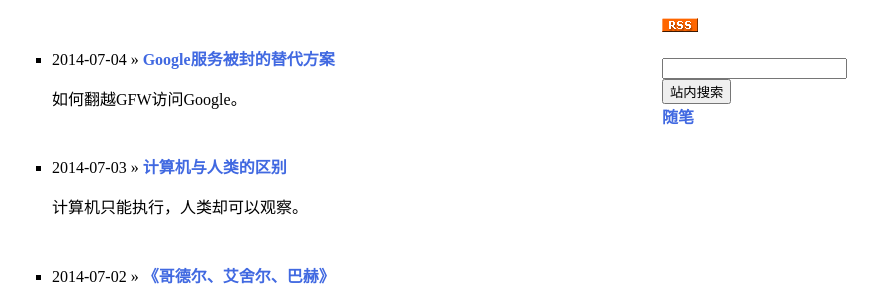
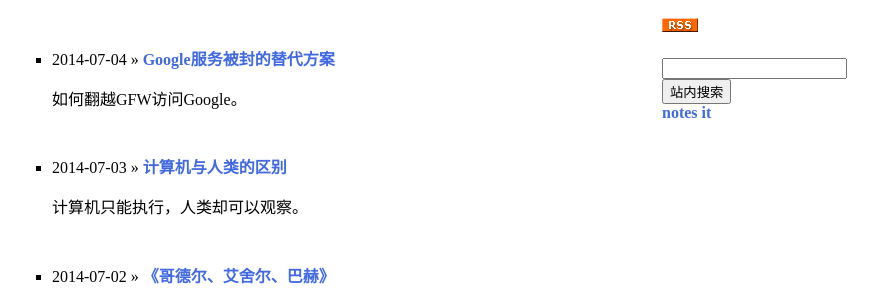
Before and after one commit to cforth/blog, a Jekyll site: the page built from index.html, in a window 1280 px wide. Shown: the part 402-698 px from the top of the page, without its empty margins (218-1096 px from the left). Built offline with Jekyll 4.4.1, drawn with Linux system fonts in a browser that asks for light colours; Markdown is read by kramdown in place of the engine named in the settings; the list of posts is cut into pages by our own code; comment, search, counter and statistics services are not loaded.

Commit message:
测试tags

```diff
--- a/_posts/2014-07-06-my-reading-notes.md
+++ b/_posts/2014-07-06-my-reading-notes.md
@@ -2,7 +2,7 @@
 layout: default
 title: 阅读电子书
 excerpt: 与传统纸质书比较，电子书的好处和坏处。
-tags: [随笔]
+tags: [notes, it]
 ---
 {{ page.title }}
 ================
```
